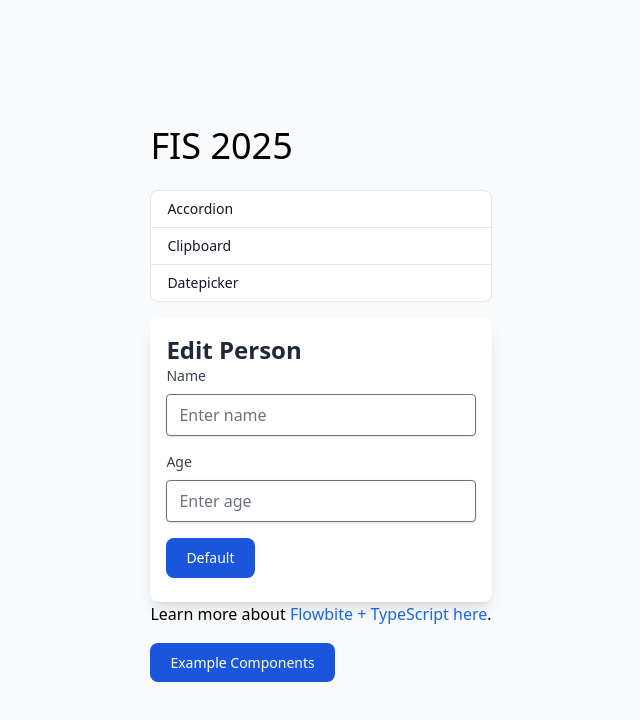
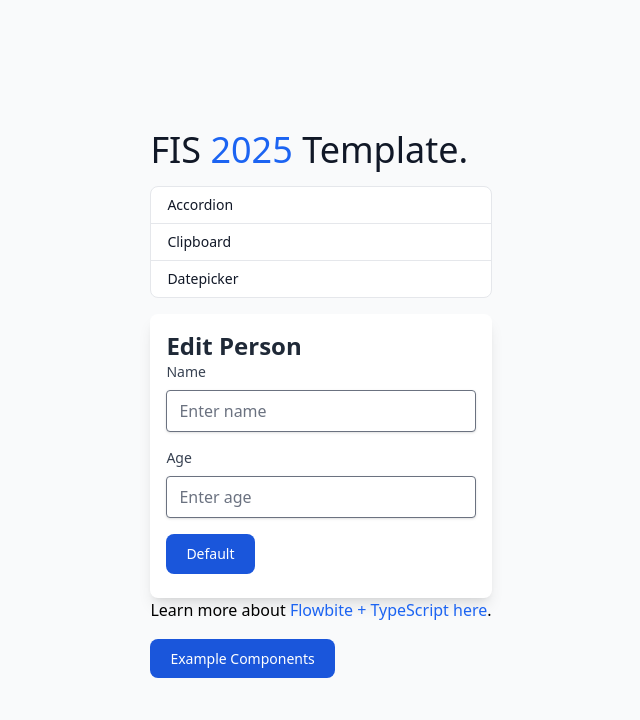
Before and after one commit to aadorian/fis2025, a website with bundled scripts: page index.html in a window 1280 px wide. Shown: the whole page, without its empty margins (319-959 px from the left). Built offline with nearby package versions, Linux system fonts and the light colour scheme.

Commit message:
add first page

```diff
--- a/index.html
+++ b/index.html
@@ -9,7 +9,7 @@
 </head>
 <body class="flex items-center justify-center h-screen bg-gray-50">
     <div>
-        <h1 class="mb-6 text-4xl">FIS 2025</h1>
+        <h1 class="mb-4 text-4xl font-extrabold leading-none tracking-tight text-gray-900 md:text-5xl lg:text-6xl dark:text-white">FIS <span class="text-blue-600 dark:text-blue-500">2025</span> Template.</h1>
         <div class="w-auto mb-4 text-sm font-medium text-gray-900 bg-white border border-gray-200 rounded-lg dark:bg-gray-700 dark:border-gray-600 dark:text-white">
             <a href="./examples/accordion.html" class="block w-full px-4 py-2 border-b border-gray-200 cursor-pointer hover:bg-gray-100 hover:text-blue-700 focus:outline-none focus:ring-2 focus:ring-blue-700 focus:text-blue-700 dark:border-gray-600 dark:hover:bg-gray-600 dark:hover:text-white dark:focus:ring-gray-500 dark:focus:text-white">
                 Accordion
```
Also changed, not shown: 1 other file.
